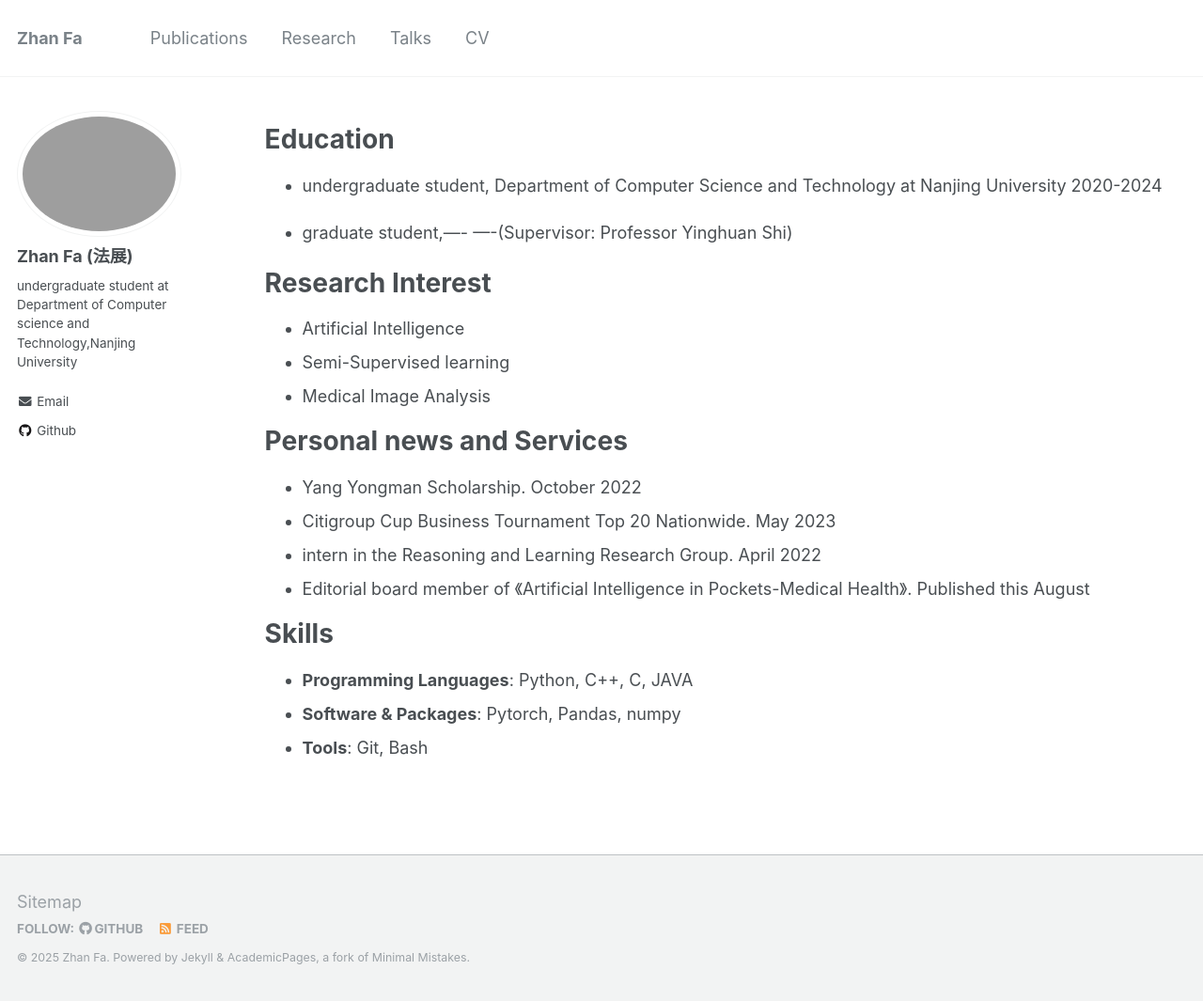
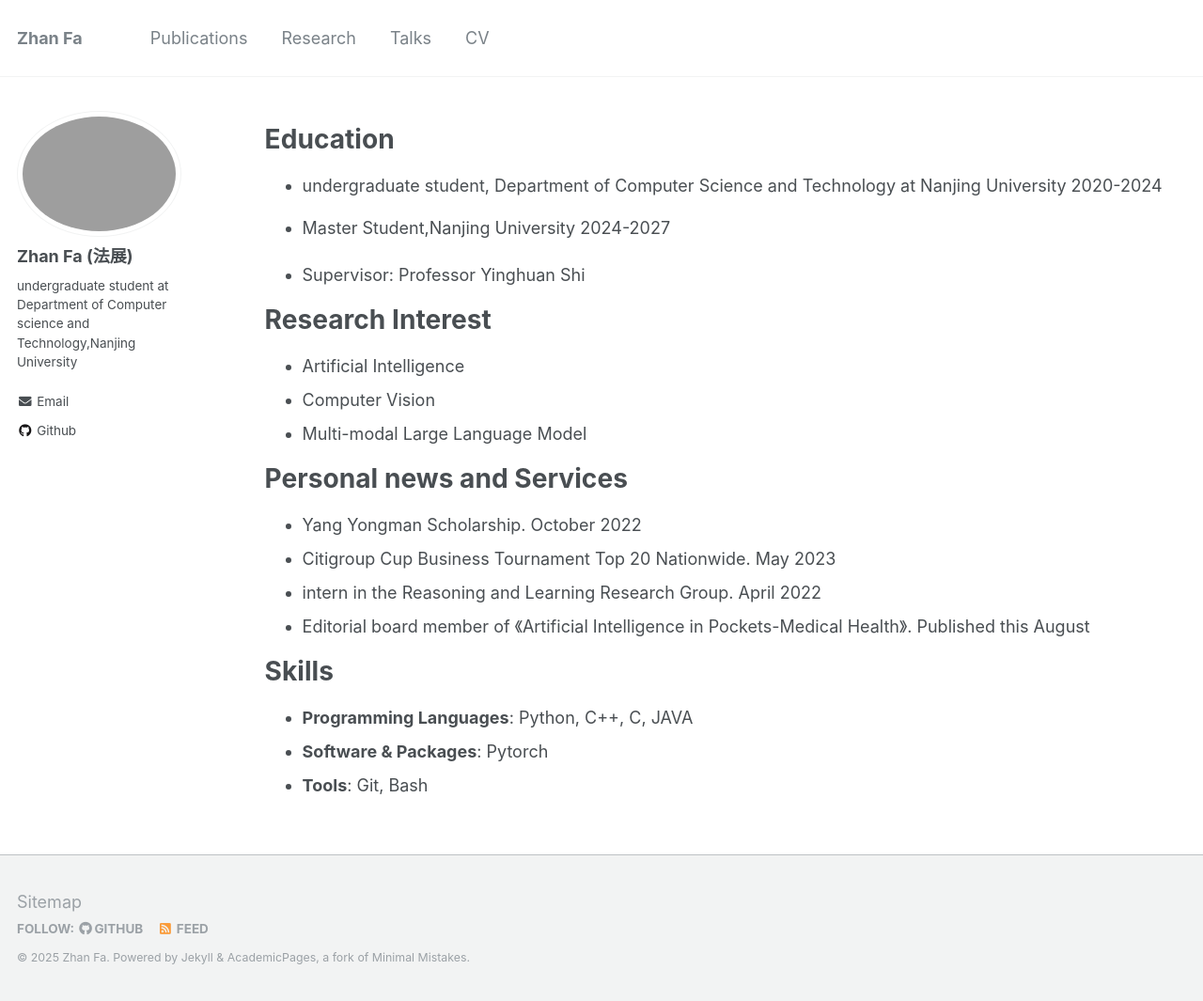
Before and after one commit to Fazhan-cs/Fazhan-cs, a Jekyll site: the page built from _pages/cv.md, in a window 1280 px wide and 1065 px high. Shown: the whole window at 94% size. Built offline with Jekyll 4.4.1, drawn with Linux system fonts in a browser that asks for light colours.

Commit message:
Update cv.md

```diff
--- a/_pages/cv.md
+++ b/_pages/cv.md
@@ -10,15 +10,16 @@ redirect_from:
 Education
 ======
 * undergraduate student, Department of Computer Science and Technology at Nanjing University 2020-2024
+* Master Student,Nanjing University 2024-2027
 
-* graduate student,---- ----(Supervisor: Professor Yinghuan Shi)
+* Supervisor: Professor Yinghuan Shi
 
 
 Research Interest
 ======
 * Artificial Intelligence
-* Semi-Supervised learning
-* Medical Image Analysis
+* Computer Vision
+* Multi-modal Large Language Model
 
 Personal news and Services
 ======
@@ -32,5 +33,5 @@ Personal news and Services
 Skills
 ======
 * **Programming Languages**: Python, C++, C, JAVA
-* **Software & Packages**: Pytorch, Pandas, numpy
+* **Software & Packages**: Pytorch
 * **Tools**:  Git, Bash
```
